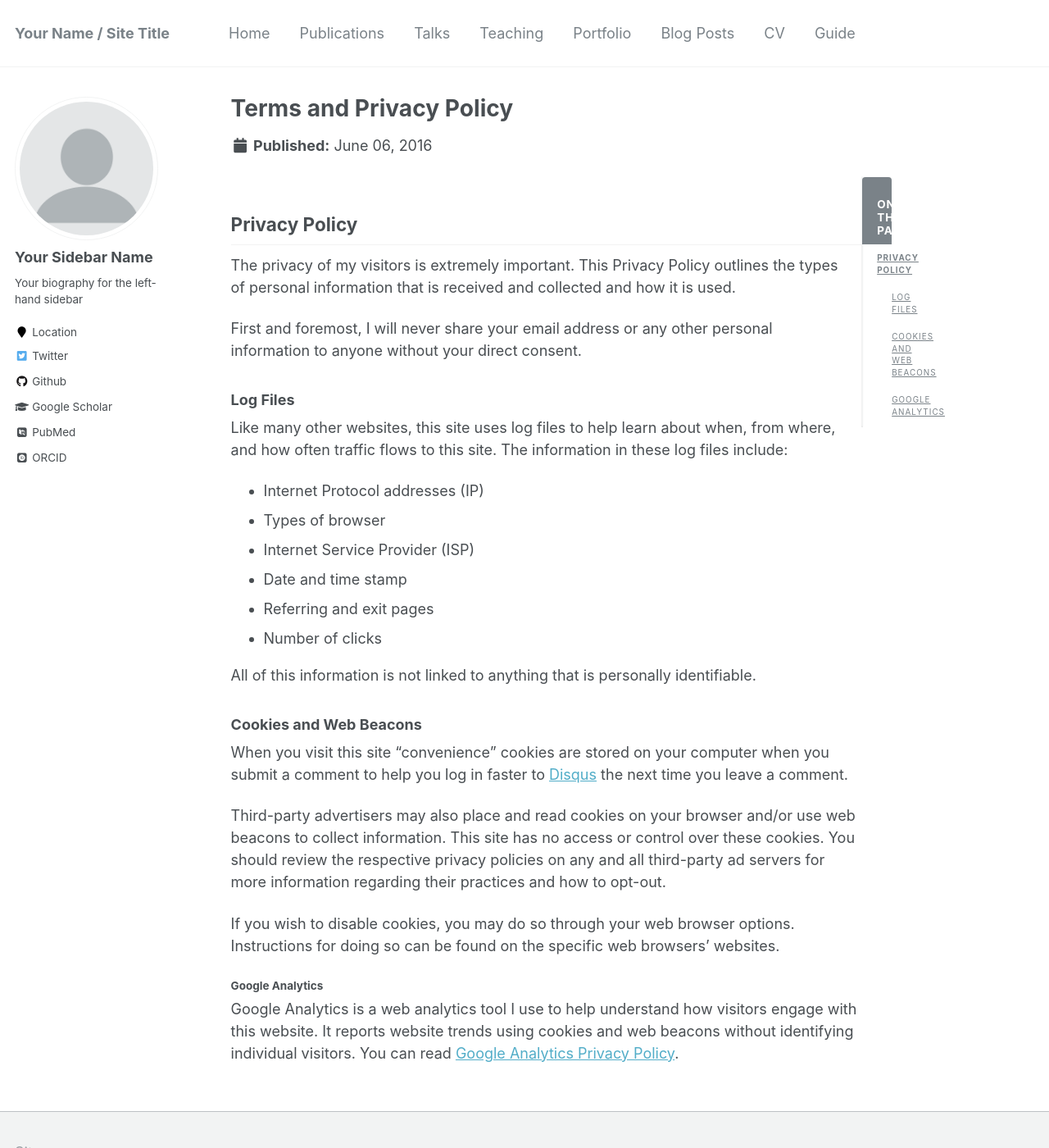
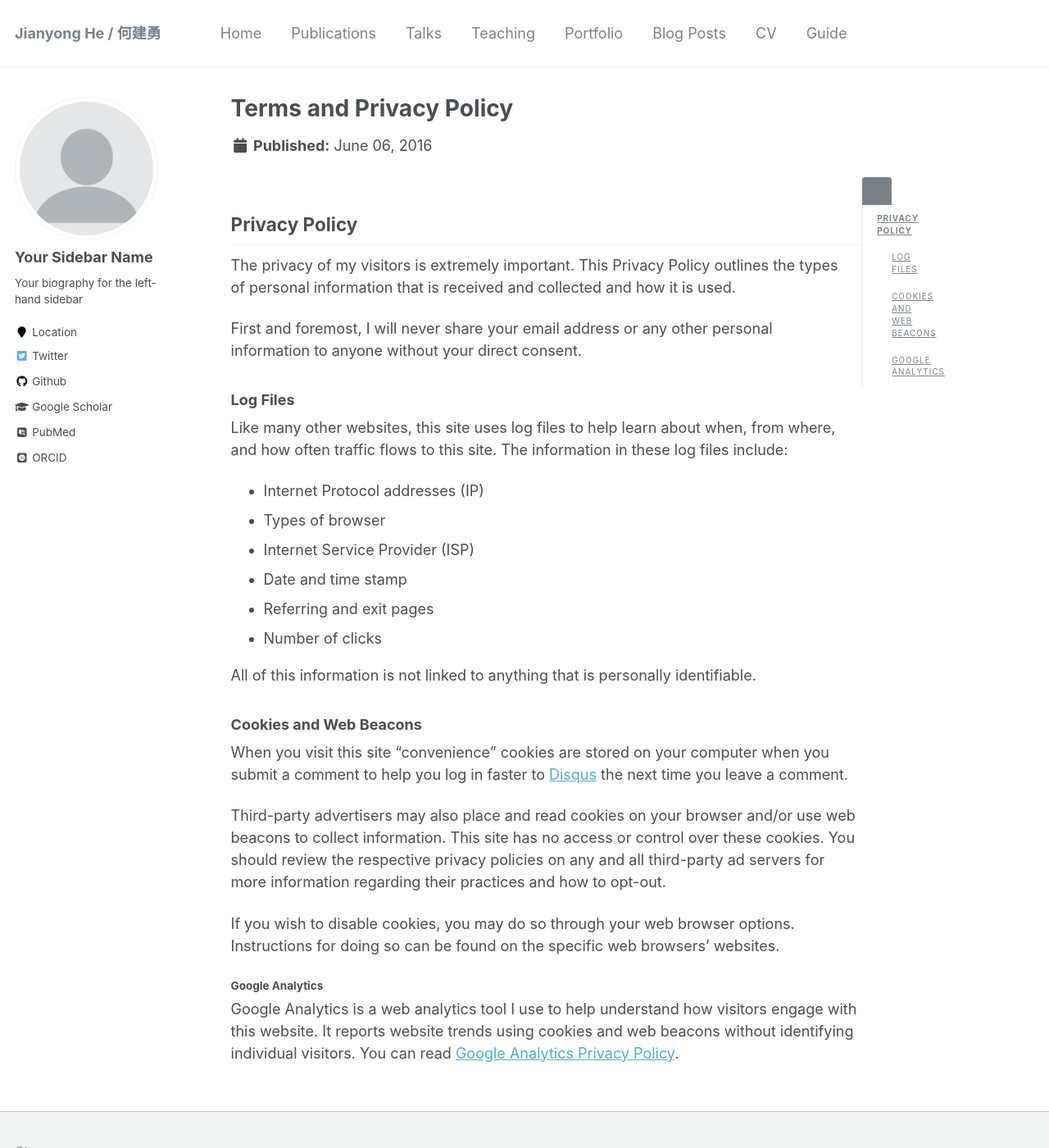
Before and after one commit to JianyongHe/JianyongHe.github.io, a Jekyll site: the page built from _pages/terms.md, in a window 1280 px wide and 1400 px high. Shown: the whole window at 82% size. Built offline with Jekyll 4.4.1, drawn with Linux system fonts in a browser that asks for light colours; some web fonts are replaced; some of the changed text lies outside the part shown.

Commit message:
Update _config.yml

```diff
--- a/_config.yml
+++ b/_config.yml
@@ -6,14 +6,14 @@
 # `jekyll serve`. If you change this file, please restart the server process.
 
 # Site Settings
-locale                   : "en-US"
-title                    : "Your Name / Site Title"
+locale                   : "zh-CN"
+title                    : "Jianyong He / 何建勇"
 title_separator          : "-"
-name                     : &name "Your Name"
+name                     : &name "Jianyong He"
 description              : &description "personal description"
-url                      : https://academicpages.github.io # the base hostname & protocol for your site e.g. "https://mmistakes.github.io"
+url                      : https://Jianyonghe.github.io # the base hostname & protocol for your site e.g. "https://mmistakes.github.io"
 baseurl                  : "" # the subpath of your site, e.g. "/blog"
-repository               : "academicpages/academicpages.github.io"
+repository               : "jianyonghe/jianyonghe.github.io"
 teaser                   :  # filename of teaser fallback teaser image placed in /images/, .e.g. "500x300.png"
 breadcrumbs              : false # true, false (default)
 words_per_minute         : 160
```
